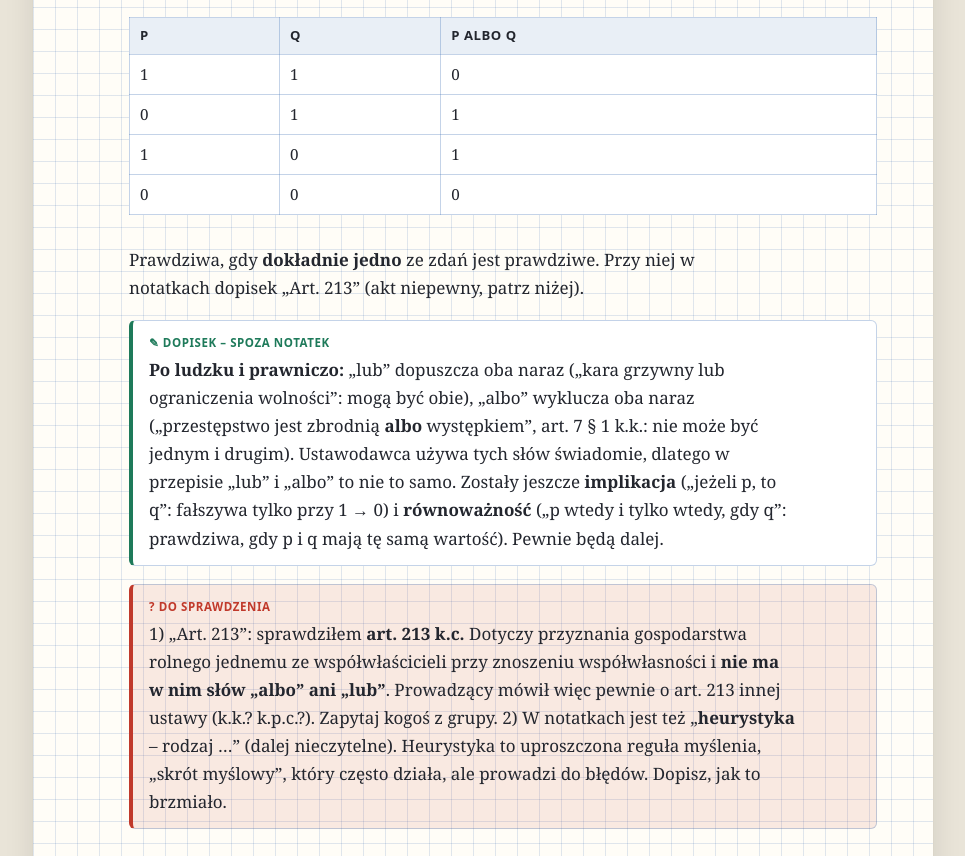
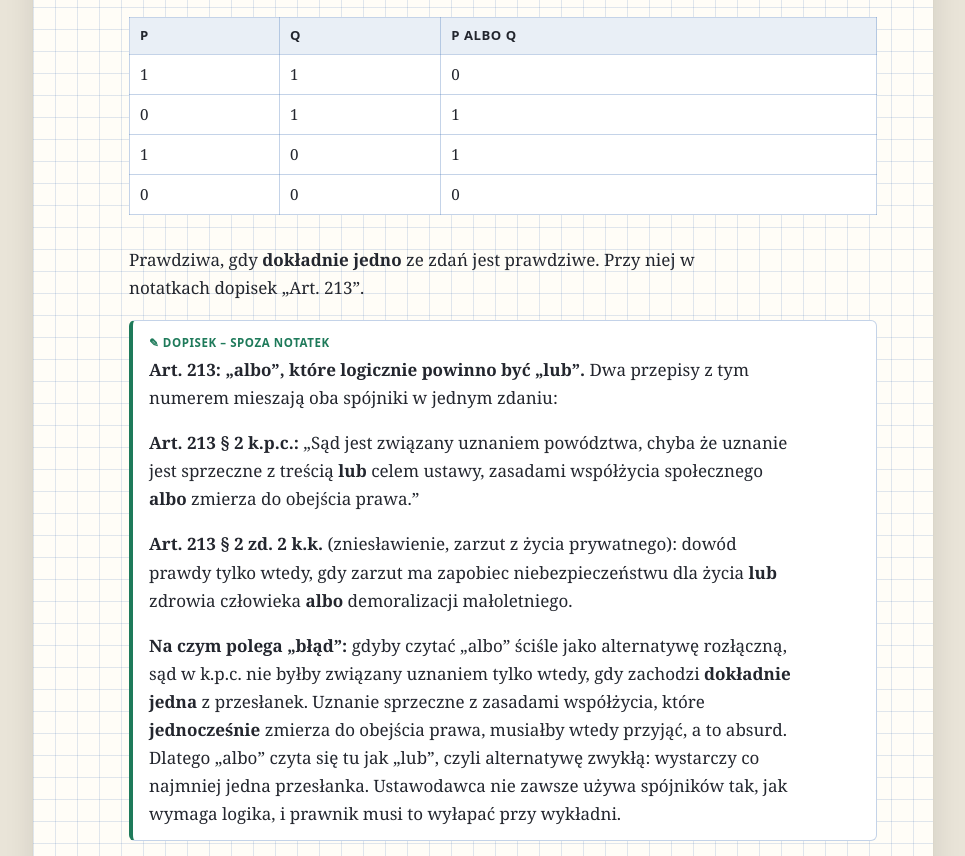
Before and after one commit to madwombat83/zeszyt, a plain HTML site: page Logika Prawnicza/01_Zajecia_I.html in a window 1280 px wide. Shown: the part 5375-6231 px from the top of the page, without its empty margins (157-1122 px from the left). Drawn offline with Linux system fonts and the light colour scheme.

Commit message:
Lp I: art. 213 k.p.c. i k.k. jako przyklad albo/lub
Co-Authored-By: Claude Opus 5.5 <noreply@anthropic.com>

```diff
--- a/Logika Prawnicza/01_Zajecia_I.html
+++ b/Logika Prawnicza/01_Zajecia_I.html
@@ -118,9 +118,15 @@
   </div>
   <h3>Alternatywa rozłączna („albo”)</h3>
   <div class="table-wrap"><table><tr><th>p</th><th>q</th><th>p albo q</th></tr><tr><td>1</td><td>1</td><td>0</td></tr><tr><td>0</td><td>1</td><td>1</td></tr><tr><td>1</td><td>0</td><td>1</td></tr><tr><td>0</td><td>0</td><td>0</td></tr></table></div>
-  <p>Prawdziwa, gdy <b>dokładnie jedno</b> ze zdań jest prawdziwe. Przy niej w notatkach dopisek „Art. 213” (akt niepewny, patrz niżej).</p>
+  <p>Prawdziwa, gdy <b>dokładnie jedno</b> ze zdań jest prawdziwe. Przy niej w notatkach dopisek „Art. 213”.</p>
+  <div class="box dop">
+    <p><b>Art. 213: „albo”, które logicznie powinno być „lub”.</b> Dwa przepisy z tym numerem mieszają oba spójniki w jednym zdaniu:</p>
+    <p><b>Art. 213 § 2 k.p.c.:</b> „Sąd jest związany uznaniem powództwa, chyba że uznanie jest sprzeczne z treścią <b>lub</b> celem ustawy, zasadami współżycia społecznego <b>albo</b> zmierza do obejścia prawa.”</p>
+    <p><b>Art. 213 § 2 zd. 2 k.k.</b> (zniesławienie, zarzut z życia prywatnego): dowód prawdy tylko wtedy, gdy zarzut ma zapobiec niebezpieczeństwu dla życia <b>lub</b> zdrowia człowieka <b>albo</b> demoralizacji małoletniego.</p>
+    <p><b>Na czym polega „błąd”:</b> gdyby czytać „albo” ściśle jako alternatywę rozłączną, sąd w k.p.c. nie byłby związany uznaniem tylko wtedy, gdy zachodzi <b>dokładnie jedna</b> z przesłanek. Uznanie sprzeczne z zasadami współżycia, które <b>jednocześnie</b> zmierza do obejścia prawa, musiałby wtedy przyjąć, a to absurd. Dlatego „albo” czyta się tu jak „lub”, czyli alternatywę zwykłą: wystarczy co najmniej jedna przesłanka. Ustawodawca nie zawsze używa spójników tak, jak wymaga logika, i prawnik musi to wyłapać przy wykładni.</p>
+  </div>
   <div class="box dop"><p><b>Po ludzku i prawniczo:</b> „lub” dopuszcza oba naraz („kara grzywny lub ograniczenia wolności”: mogą być obie), „albo” wyklucza oba naraz („przestępstwo jest zbrodnią <b>albo</b> występkiem”, art. 7 § 1 k.k.: nie może być jednym i drugim). Ustawodawca używa tych słów świadomie, dlatego w przepisie „lub” i „albo” to nie to samo. Zostały jeszcze <b>implikacja</b> („jeżeli p, to q”: fałszywa tylko przy 1 → 0) i <b>równoważność</b> („p wtedy i tylko wtedy, gdy q”: prawdziwa, gdy p i q mają tę samą wartość). Pewnie będą dalej.</p></div>
-  <div class="box check"><p>1) „Art. 213”: sprawdziłem <b>art. 213 k.c.</b> Dotyczy przyznania gospodarstwa rolnego jednemu ze współwłaścicieli przy znoszeniu współwłasności i <b>nie ma w nim słów „albo” ani „lub”</b>. Prowadzący mówił więc pewnie o art. 213 innej ustawy (k.k.? k.p.c.?). Zapytaj kogoś z grupy. 2) W notatkach jest też „<b>heurystyka</b> – rodzaj …” (dalej nieczytelne). Heurystyka to uproszczona reguła myślenia, „skrót myślowy”, który często działa, ale prowadzi do błędów. Dopisz, jak to brzmiało.</p></div>
+  <div class="box check"><p>1) Który dokładnie art. 213 padł na zajęciach (k.p.c. czy k.k.)? Oba ilustrują to samo, patrz ramka „Art. 213” wyżej. Art. 213 k.c. odpada, bo nie ma w nim „lub” ani „albo”. 2) W notatkach jest też „<b>heurystyka</b> – rodzaj …” (dalej nieczytelne). Heurystyka to uproszczona reguła myślenia, „skrót myślowy”, który często działa, ale prowadzi do błędów. Dopisz, jak to brzmiało.</p></div>
 
   <h2 id="notatki">Przykłady z zajęć (notatki odręczne)</h2>
   <ul>
```
